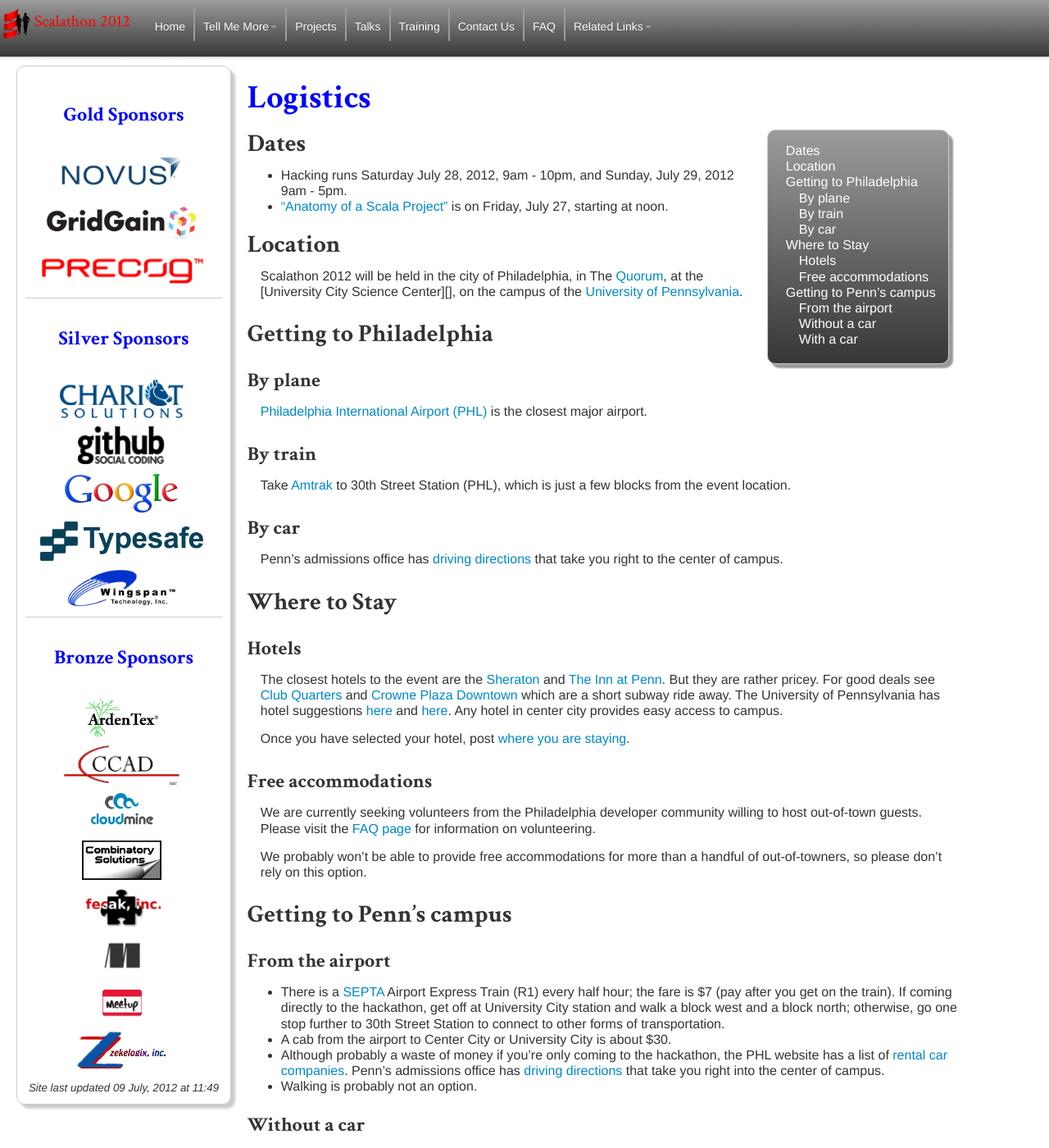
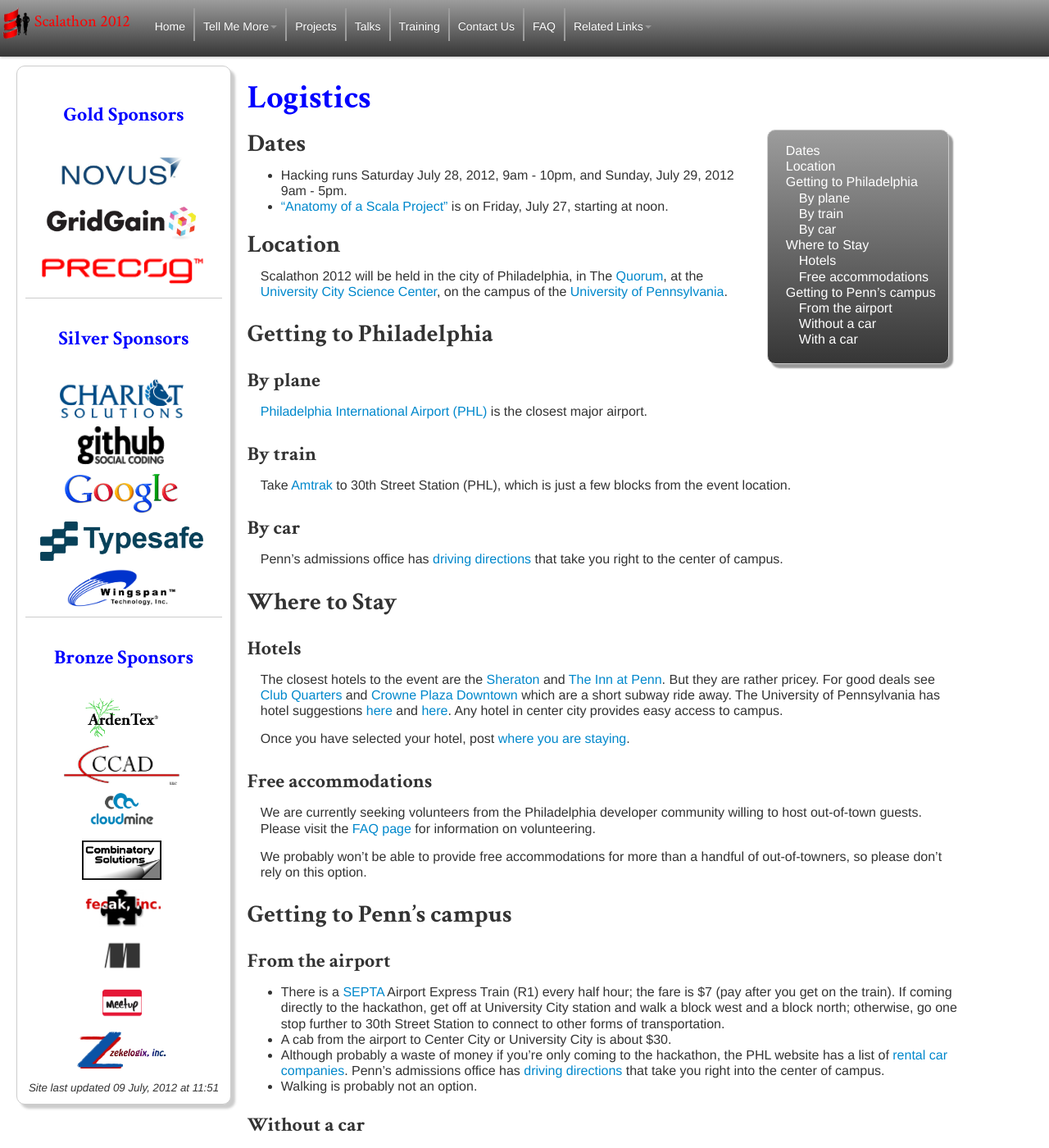
Before and after one commit to scala-phase/scalathon, a Jekyll site: the page built from 2012/logistics.md, in a window 1280 px wide and 1400 px high. Shown: the whole window at 82% size. Built offline with Jekyll 4.4.1, drawn with Linux system fonts in a browser that asks for light colours; nearby versions of some CDN libraries.

Commit message:
Fixed links on logistics page

```diff
--- a/_includes/last-modified-header.html
+++ b/_includes/last-modified-header.html
@@ -1 +1 @@
-<meta http-equiv="Last-Modified" content="Mon, 09 Jul 2012 15:49:30 GMT">
+<meta http-equiv="Last-Modified" content="Mon, 09 Jul 2012 15:51:32 GMT">
--- a/_includes/last-updated-2012.html
+++ b/_includes/last-updated-2012.html
@@ -1 +1 @@
-<span class="date">Site last updated 09 July, 2012 at 11:49</span>
+<span class="date">Site last updated 09 July, 2012 at 11:51</span>
```
Also changed, not shown: 2012/logistics.md (+1 -0 lines).
